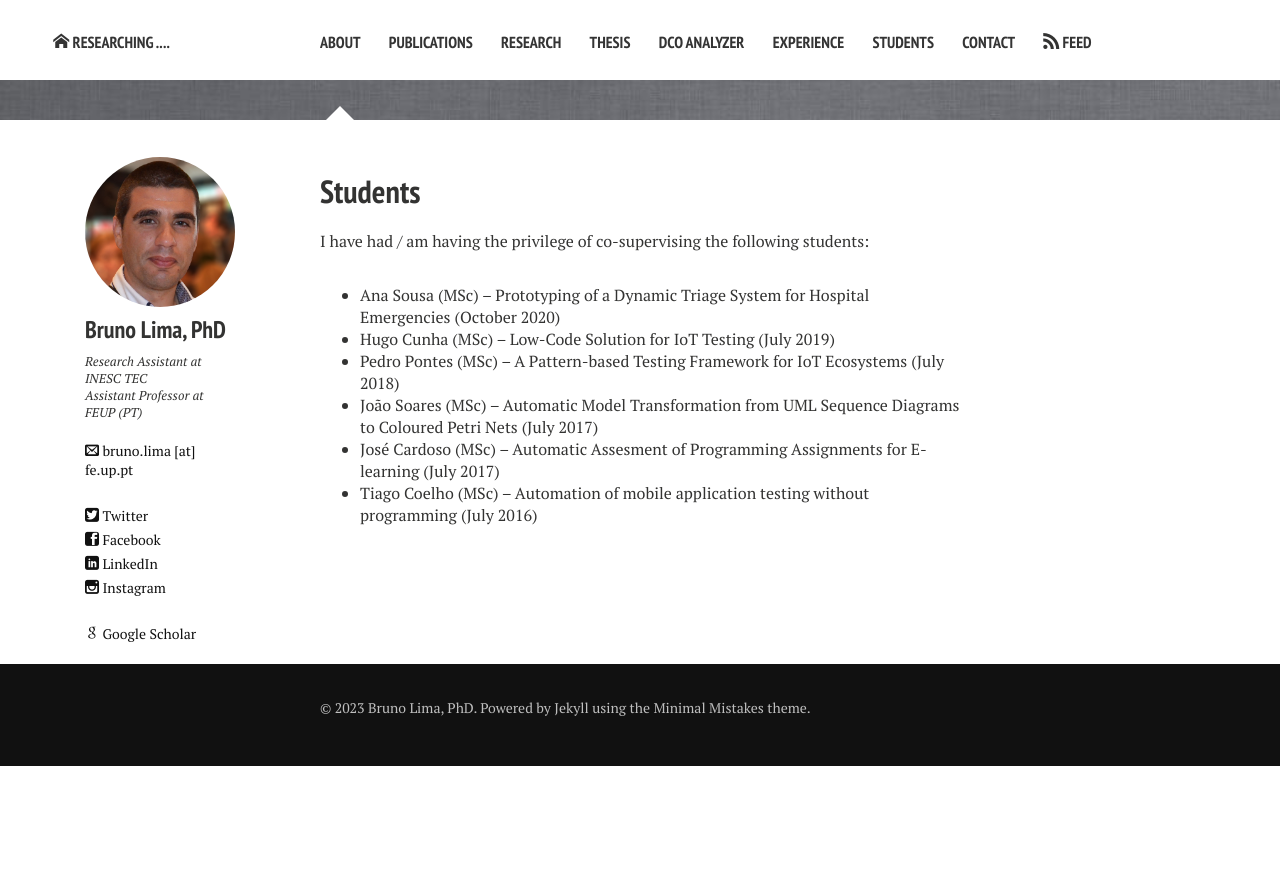
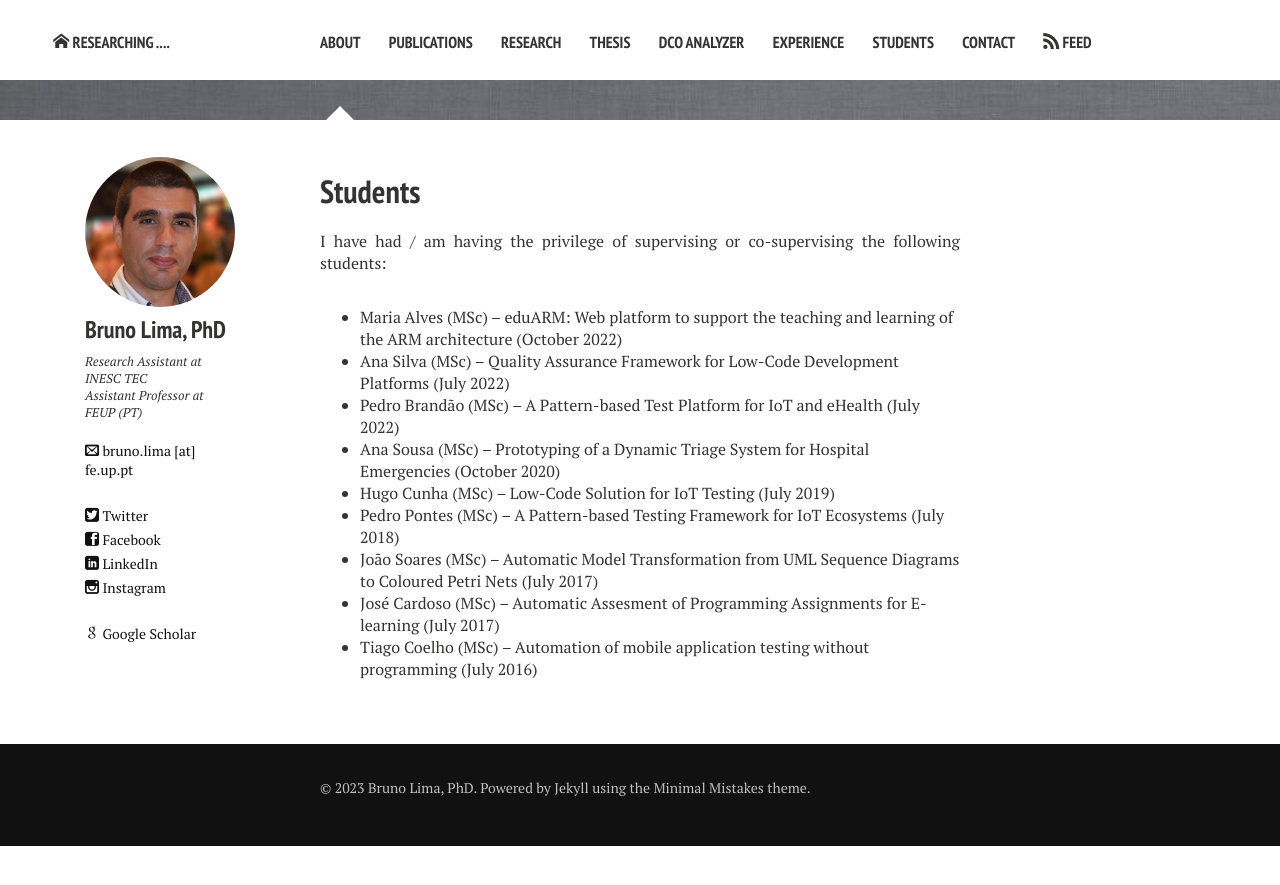
Before and after one commit to Bruno-Lima/Bruno-Lima.github.io, a Jekyll site: the page built from students.md, in a window 1280 px wide. Shown: the top 885 px of the page. Built offline with Jekyll 4.4.1, drawn with Linux system fonts in a browser that asks for light colours; nearby versions of some CDN libraries.

Commit message:
update students list

```diff
--- a/students.md
+++ b/students.md
@@ -17,8 +17,11 @@ image:
 </div>
 </section><!-- /#table-of-contents -->
 
-I have had / am having the privilege of co-supervising the following students:
+I have had / am having the privilege of supervising or co-supervising the following students:
 
+* Maria Alves (MSc) -- eduARM: Web platform to support the teaching and learning of the ARM architecture (October 2022)
+* Ana Silva (MSc) -- Quality Assurance Framework for Low-Code Development Platforms (July 2022)
+* Pedro Brandão (MSc) -- A Pattern-based Test Platform for IoT and eHealth (July 2022)
 * Ana Sousa (MSc) -- Prototyping of a Dynamic Triage System for Hospital Emergencies (October 2020)
 * Hugo Cunha (MSc) -- Low-Code Solution for IoT Testing (July 2019)
 * Pedro Pontes (MSc) --  A Pattern-based Testing Framework for IoT Ecosystems  (July 2018)
```
Also changed, not shown: 1 other file.
